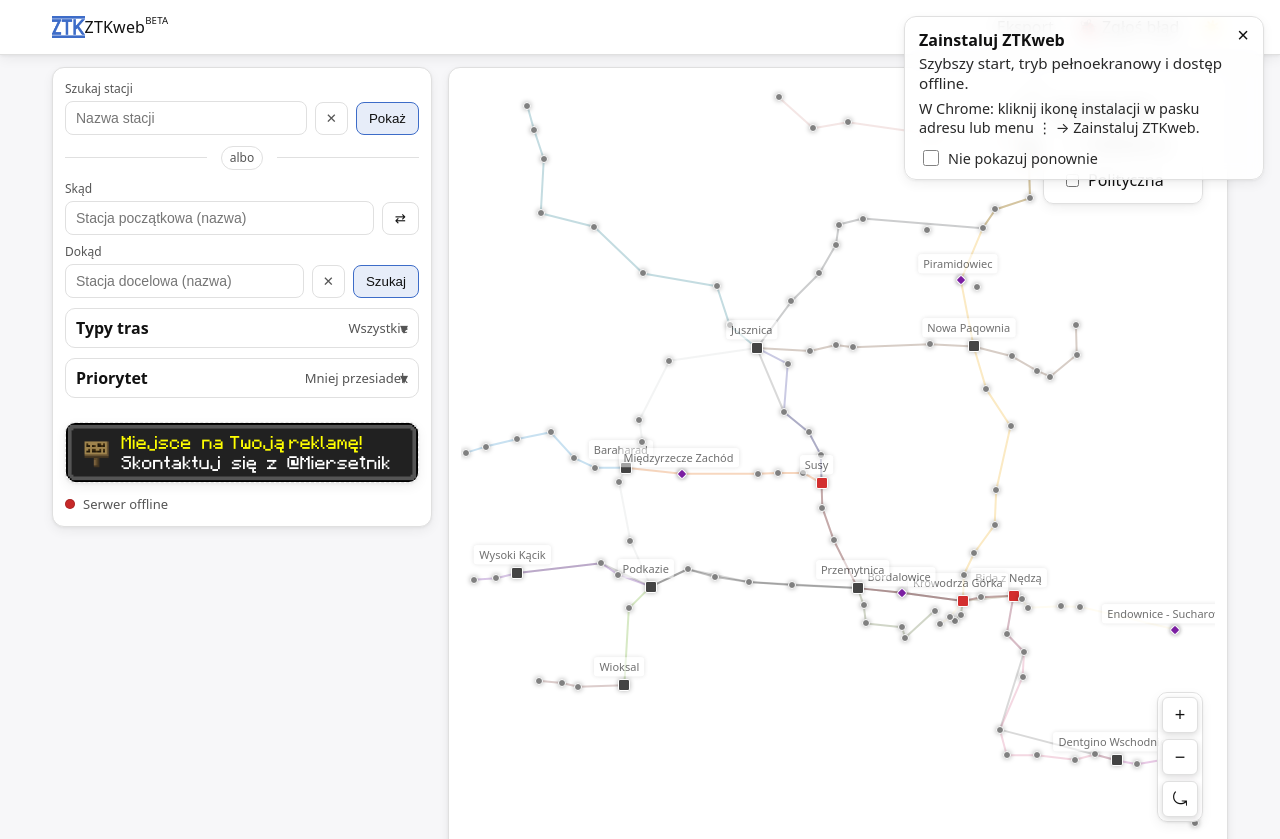
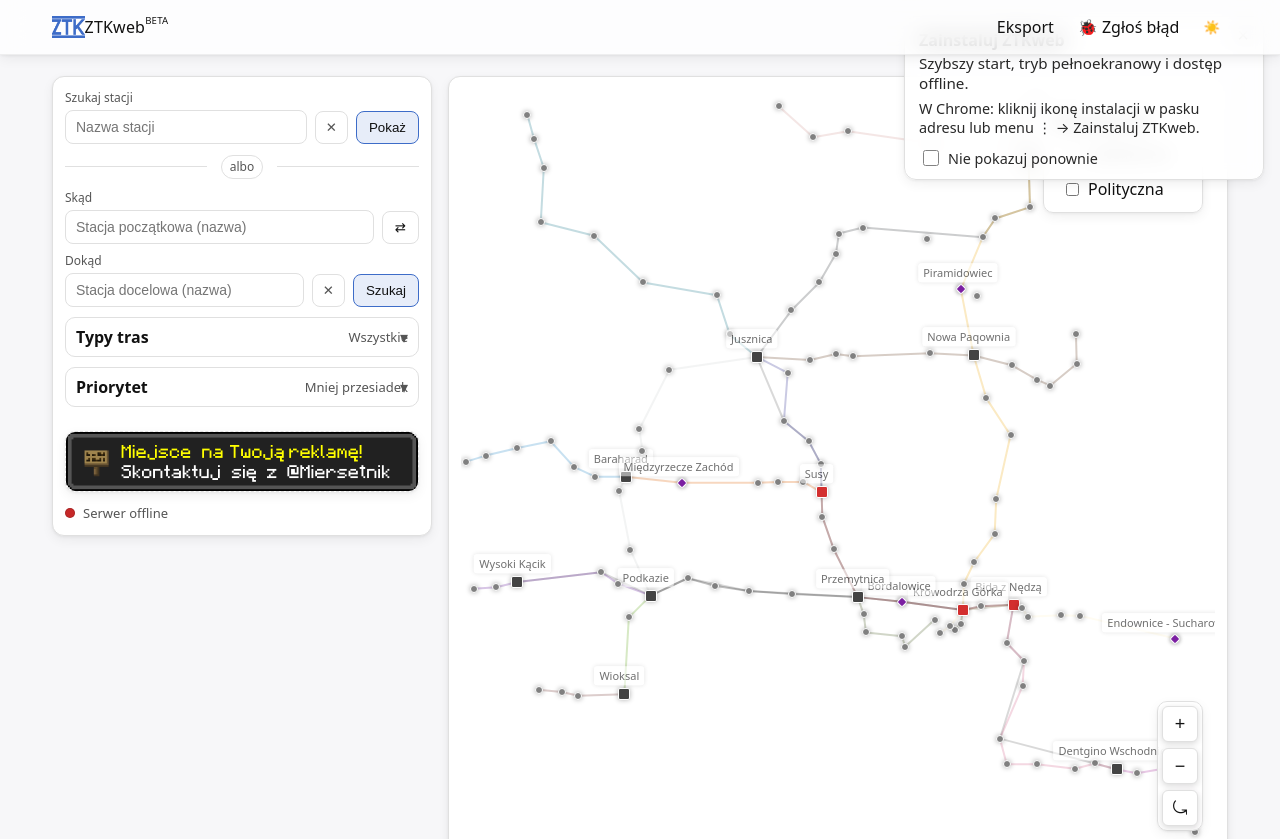
Before and after one commit to KibelSMP/ZTKweb, a plain HTML site: page index.html in a window 1280 px wide. Shown: the top 839 px of the page. Drawn offline with Linux system fonts and the light colour scheme; no server answers.

Commit message:
Add glassmorphism effect to topbar and update variables
Introduces new CSS variables for glassmorphism, applies a glass effect to the .topbar, and adjusts its positioning to fixed with appropriate z-index. Also updates padding on html/body to account for the fixed topbar and safe area insets.

```diff
--- a/assets/app.css
+++ b/assets/app.css
@@ -18,6 +18,11 @@
     --label-text: #111;
     --control-bg: #ffffff;
     --control-text: #111;
+    /* glass variables */
+    --glass-bg: rgba(255, 255, 255, 0.72);
+    --glass-stroke: rgba(0, 0, 0, 0.06);
+    --glass-blur: 12px;
+    --topbar-offset: 32px;
 }
 
 .promo-slot a {
@@ -54,6 +59,9 @@ html[data-theme="dark"] {
     --label-text: #e7eaf0;
     --control-bg: #1e232b;
     --control-text: #e7eaf0;
+    /* glass variables (dark) */
+    --glass-bg: rgba(23, 26, 33, 0.55);
+    --glass-stroke: rgba(255, 255, 255, 0.08);
 }
 
 html, body {
@@ -63,6 +71,8 @@ html, body {
     font-family: system-ui, -apple-system, Segoe UI, Roboto, sans-serif;
     background: var(--bg);
     color: var(--text);
+    /* space for fixed topbar */
+    padding-top: calc(var(--topbar-offset) + env(safe-area-inset-top, 0px));
 }
 
 .container {
@@ -73,11 +83,16 @@ html, body {
 }
 
 .topbar {
-    position: sticky;
+    position: fixed;
     top: 0;
-    z-index: 100;
-    background: var(--panel);
-    border-bottom: 1px solid var(--border);
+    left: 0;
+    right: 0;
+    z-index: 1200; /* above map controls (~1000-1100), below modals (1300+) */
+    /* glass effect */
+    background: var(--glass-bg);
+    -webkit-backdrop-filter: saturate(1.2) blur(var(--glass-blur));
+    backdrop-filter: saturate(1.2) blur(var(--glass-blur));
+    border-bottom: 1px solid var(--glass-stroke);
     box-shadow: var(--shadow);
 }
 
@@ -1143,8 +1158,6 @@ details.leg-details:not([open]) .leg-stations-box { display: none; }
     }
 }
 
-
-
 .btn {
     padding: 6px 10px;
     border: 1px solid var(--border);
```
